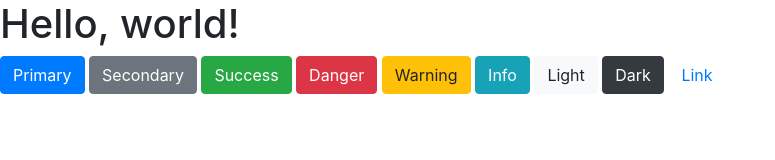
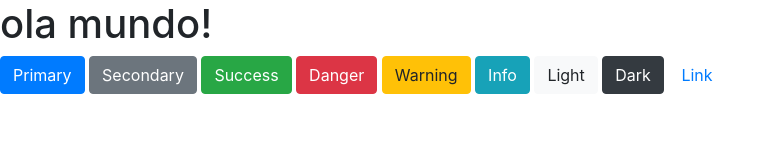
Before and after one commit to LeonardoDeschamps/leonardodeschamps.github.io, a plain HTML site: page index.html in a window 1280 px wide. Shown: the whole page, without its empty margins (0-775 px from the left). Drawn offline with nearby package versions, Linux system fonts and the light colour scheme.

Commit message:
modifiquei

```diff
--- a/index.html
+++ b/index.html
@@ -11,7 +11,7 @@
     <title>Hello, world!</title>
   </head>
   <body>
-    <h1>Hello, world!</h1>
+    <h1>ola mundo!</h1>
 
     <!-- Optional JavaScript -->
     <!-- jQuery first, then Popper.js, then Bootstrap JS -->
```
